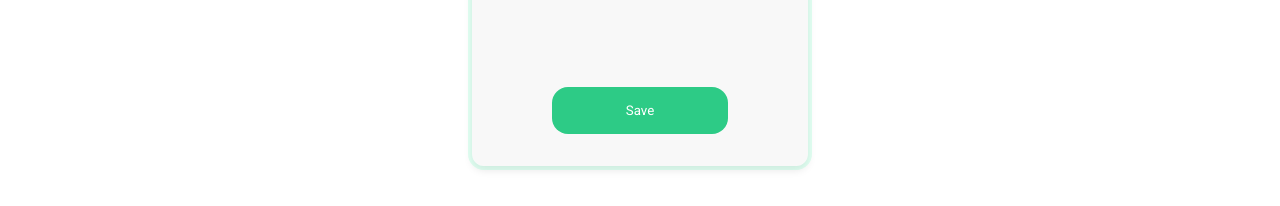
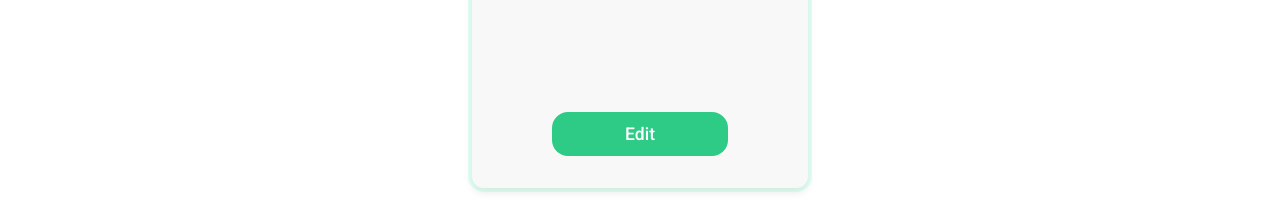
Before and after one commit to abem93/FE-Health-Comparison, an Angular app: page /profile in a window 1280 px wide. Shown: the part 403-609 px from the top of the page. Built offline with nearby package versions, Linux system fonts and the light colour scheme.

Commit message:
added edit option to profile

```diff
--- a/src/app/features/profile/profile.component.html
+++ b/src/app/features/profile/profile.component.html
@@ -4,8 +4,8 @@
     <div class="profile-card">
       <img src="https://www.cssscript.com/demo/login-page-template/img/avatar.svg" alt="face" class="avatar">
       <h5>{{user?.email}}</h5>
-      <p>{{user?.zipcode}}</p>
-      <button >Save</button>
+      <input type="text" oninput="this.value = this.value.replace(/[^0-9]/g, '')"  minlength="5" maxlength="5" required type="text" id="zipcode" [ngModel]="user?.zipcode" name="zipcode" [disabled]="!editMode" />
+      <button (click)="isEditing()">{{ editMode ? 'Save': 'Edit' }}</button>
     </div>
   </div>
   <hr class="profile-divider">
--- a/src/app/features/profile/profile.component.scss
+++ b/src/app/features/profile/profile.component.scss
@@ -38,25 +38,41 @@ h1{
   font-size: 1.2em;
   margin-bottom: 0;
 }
-.profile-card p{
+.profile-card p, .profile-card input{
   margin: 0;
   text-align: center;
   font-family: "Roboto", sans-serif;
   font-weight: 300;
   font-size: 1.1em;
 }
+input{
+  outline: 2px solid rgb(45, 203, 134);
+  background-color: #ffffff;
+  border-radius: 6px;
+}
+input:disabled{
+  border: none;
+  outline: none;
+  background-color: transparent;
+}
+
+
 
 .profile-card button{
   position: absolute;
   bottom: 2rem;
   right: 5rem;
   left: 5rem;
-  padding: 1rem 2rem;
+  padding: 0.75rem 1.5rem;
   border: 0;
   box-sizing: border-box;
   border-radius: 1rem;
   background-color: rgb(45, 203, 134);
   color: #ffffff;
+  text-align: center;
+  font-family: "Roboto", sans-serif;
+  font-weight: 500;
+  font-size: 1.1em;
 }
 
 .profile-card button:hover{
--- a/src/app/features/profile/profile.component.ts
+++ b/src/app/features/profile/profile.component.ts
@@ -1,17 +1,21 @@
 import { Component, OnInit } from '@angular/core';
 import { UserService } from '../../core/services/user.service';
 import { User } from '../../shared/model/user';
+import { FormsModule } from '@angular/forms';
 
 @Component({
   selector: 'app-profile',
   standalone: true,
-  imports: [],
+  imports: [FormsModule],
   templateUrl: './profile.component.html',
   styleUrl: './profile.component.scss'
 })
 export class ProfileComponent implements OnInit {
+  editMode: boolean = false;
+  user: User | null = null
+
   constructor(private userService: UserService) { }
-  user: User | null = null
+
 
   ngOnInit(): void {
     this.userService.currentUserBehaviorSubject.subscribe((user) => {
@@ -22,4 +26,8 @@ export class ProfileComponent implements OnInit {
     console.log( this.userService.currentUserBehaviorSubject)
 
   }
+
+  isEditing() {
+    this.editMode = !this.editMode
+  }
 }
```
